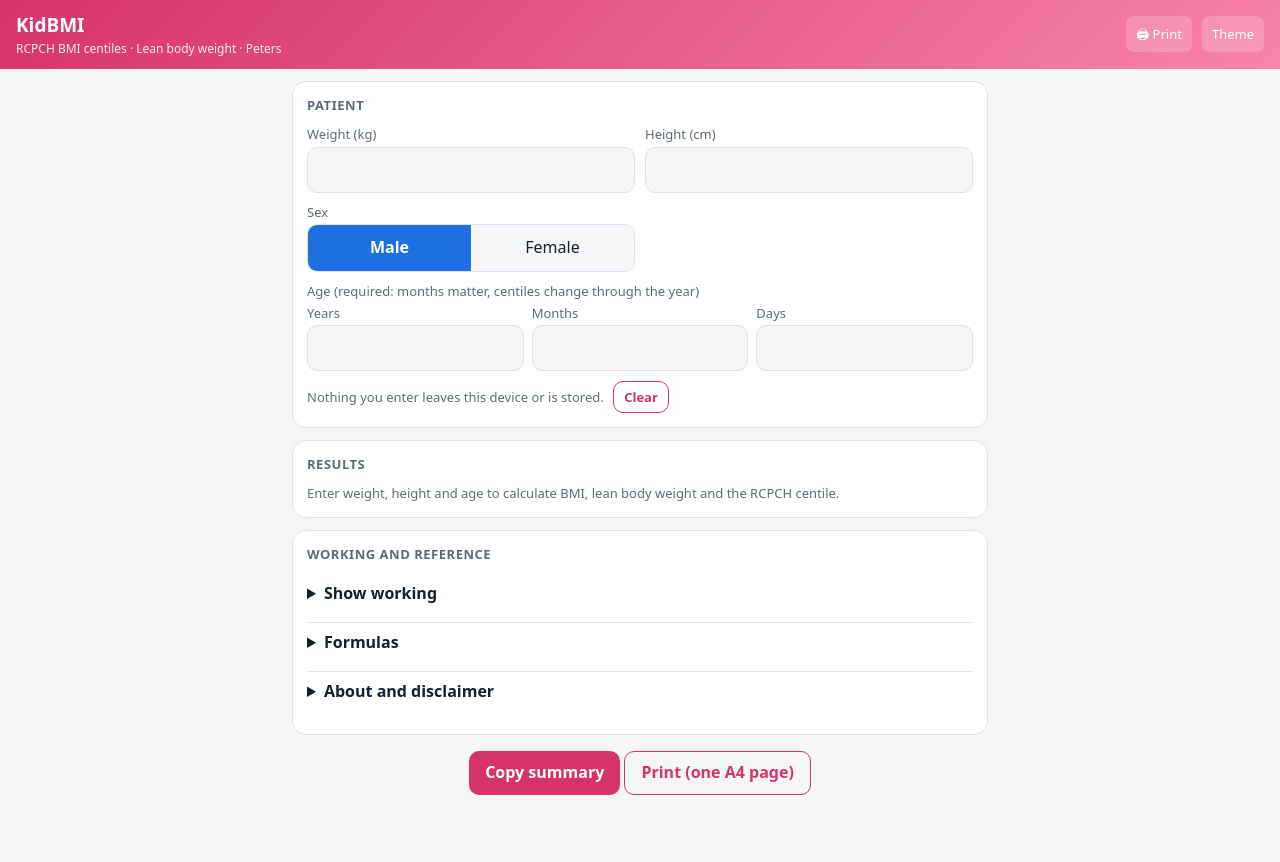
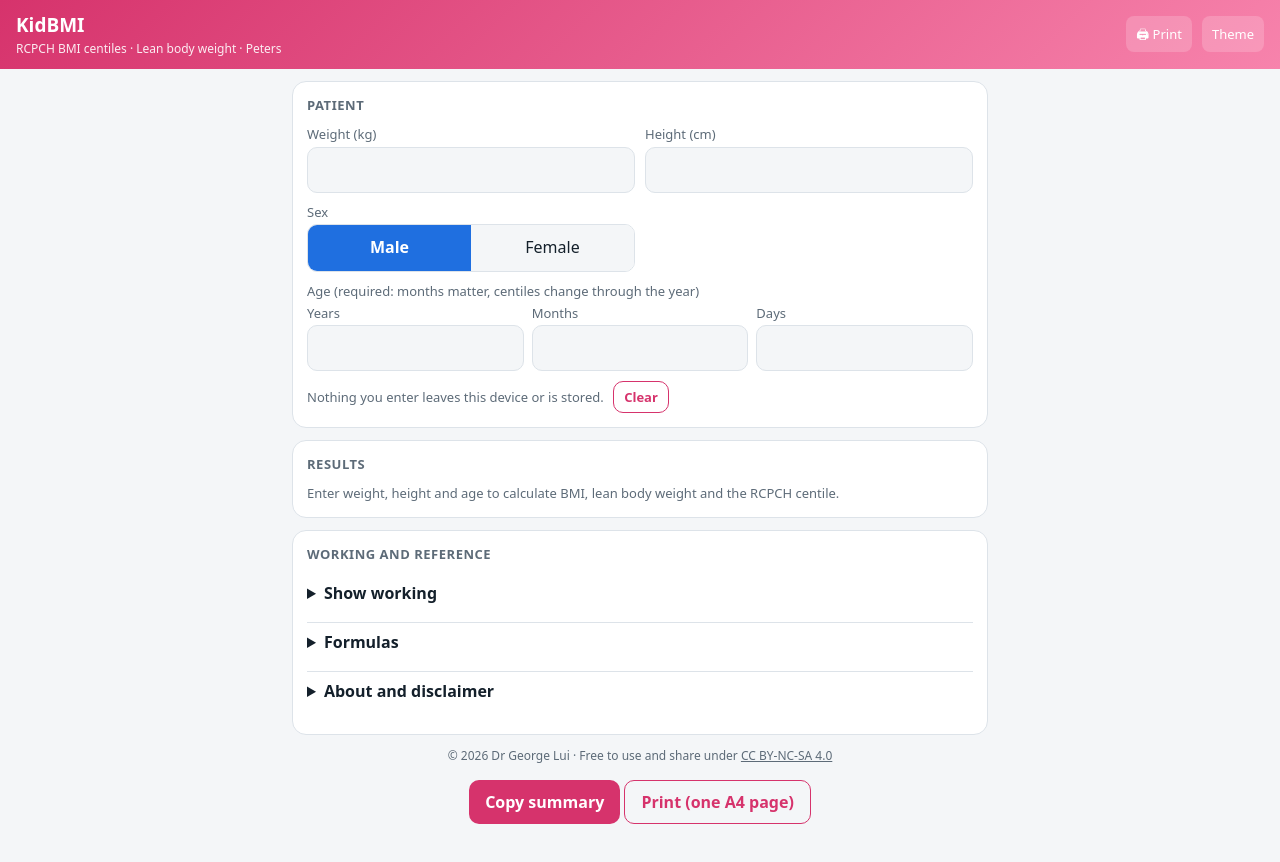
Before and after one commit to muxtypoos/kidbmi, a website: page index.html in a window 1280 px wide. Drawn offline with Linux system fonts and the light colour scheme.

Commit message:
Add CC BY-NC-SA 4.0 licence (c) 2026 Dr George Lui
Co-Authored-By: Claude Opus 5.5 <noreply@anthropic.com>
Claude-Session: https://claude.ai/code/session_01NoBYx9118dgKspbDXpjShs

```diff
--- a/index.html
+++ b/index.html
@@ -120,6 +120,7 @@ main{max-width:none;padding:0;display:grid;grid-template-columns:1.1fr 1fr;gap:6
 <p class="mu" id="ver"></p></details>
 </section>
 
+<p class="mu noprint" style="text-align:center;font-size:12px">© 2026 Dr George Lui · Free to use and share under <a href="https://creativecommons.org/licenses/by-nc-sa/4.0/" target="_blank" rel="noopener license" style="color:inherit;white-space:nowrap">CC BY-NC-SA 4.0</a></p>
 <p class="noprint" style="text-align:center"><button id="copy" class="btn">Copy summary</button> <button class="btn g" onclick="printPage()">Print (one A4 page)</button></p>
 </main>
 
```
Also changed, not shown: src/template.html (+1 -0 lines), README.md, 1 other file.
